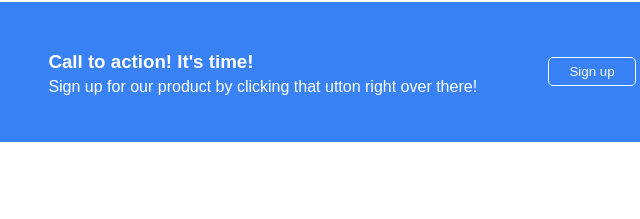
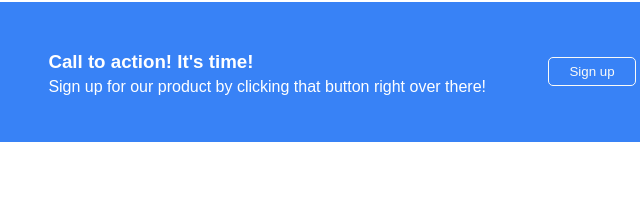
Before and after one commit to printingprinting/landing-page, a plain HTML site: page index.html in a window 1280 px wide. Shown: the part 1443-1662 px from the top of the page, 298-938 px from the left. Drawn offline with Linux system fonts and the light colour scheme.

Commit message:
Fix a typo

```diff
--- a/index.html
+++ b/index.html
@@ -62,7 +62,7 @@
         <div class="blue-section">
             <div class="left-area">
                 <h3>Call to action! It's time!</h3>
-                <p>Sign up for our product by clicking that utton right over there!</p>
+                <p>Sign up for our product by clicking that button right over there!</p>
             </div>
             <div class="right-area">
                 <button>Sign up</button>
```
